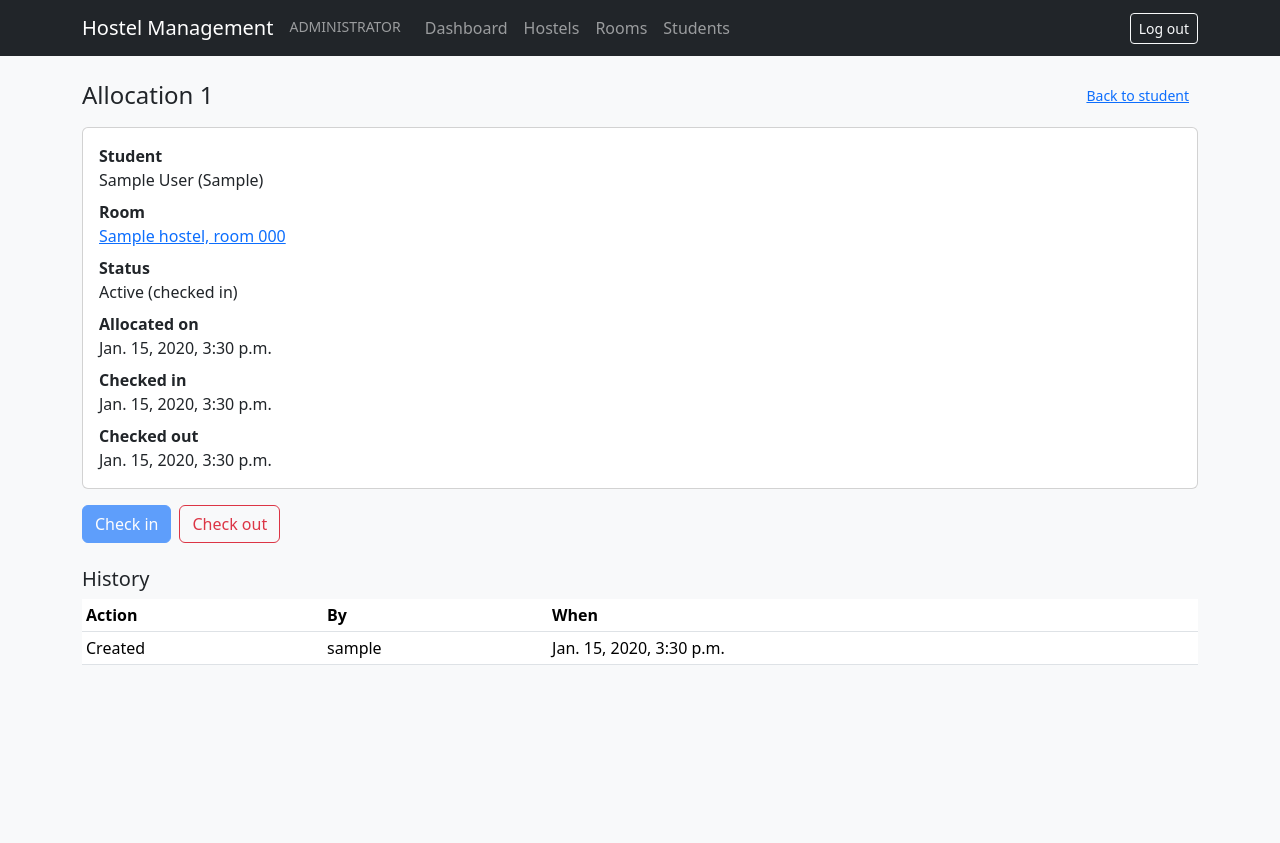
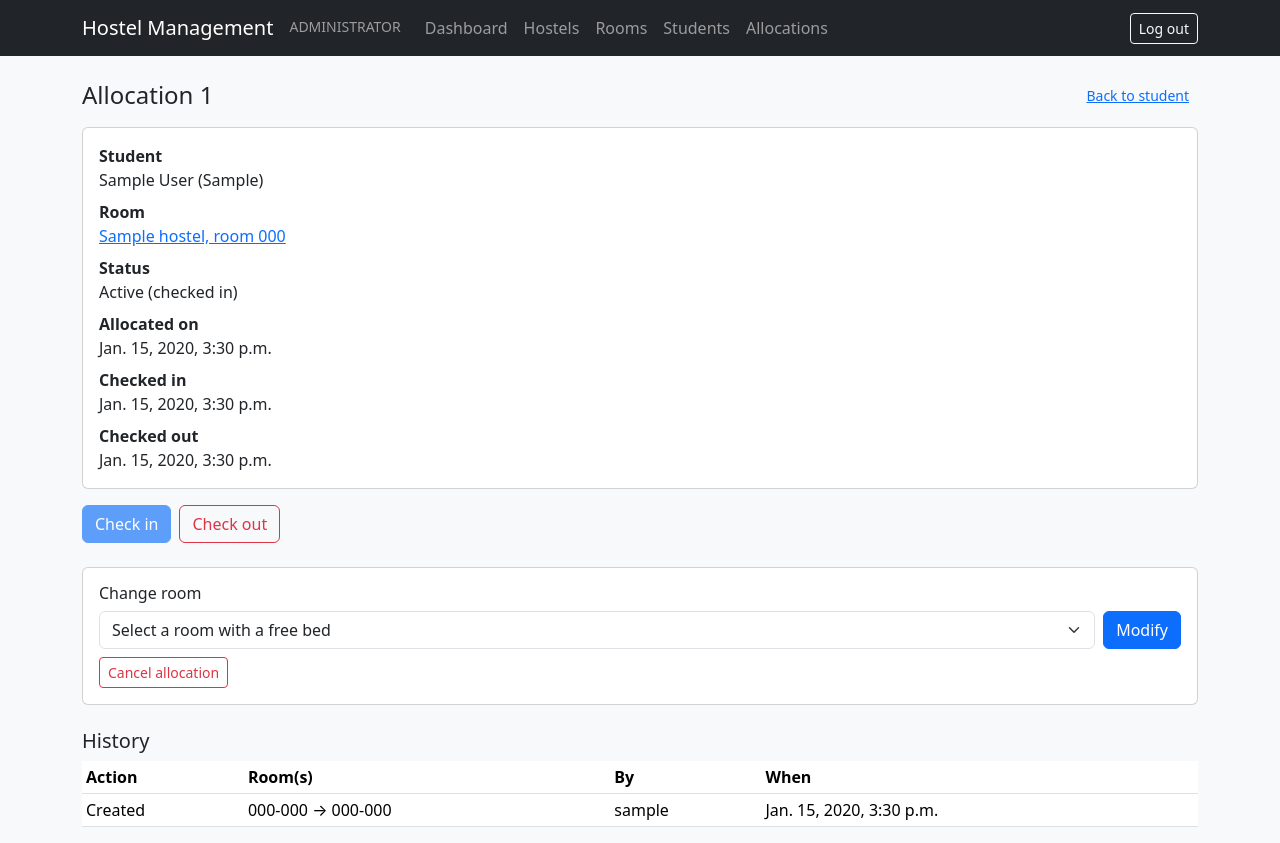
Before and after one commit to SoftwareEngineering-Mini-Project/Hostel_Management_System, a Django app: page /allocations/1/ in a window 1280 px wide. Before the commit the page ends 665 px from the top, so only its background shows below. Run offline with Django 5.2, Linux system fonts and the light colour scheme; a user stored in the database is signed in; tables that the repository leaves empty hold one stand-in row (values such as "Sample post").

Commit message:
Add room allocation, modify and cancel

```diff
--- a/allocations/models.py
+++ b/allocations/models.py
@@ -5,8 +5,9 @@
 class Allocation(models.Model):
     """A student's use of a bed in a room.
 
-    Only ACTIVE allocations occupy a bed (SAD glossary). Check-in / check-out (HMS-F-015, F-016) live in
-    allocations/services.py; allocate_room, modify, cancel (HMS-F-010..F-014) are not built here yet.
+    Only ACTIVE allocations occupy a bed (SAD glossary). Every change (allocate, modify, cancel, check-in,
+    check-out; HMS-F-010..F-016) goes through allocations/services.py so an AllocationHistory row is always written.
+    Allocations are never deleted (ADR-06): cancelling or completing only changes the status.
     """
 
     ACTIVE = "ACTIVE"
@@ -60,6 +61,13 @@
     performed_by = models.ForeignKey(
         settings.AUTH_USER_MODEL, on_delete=models.SET_NULL, null=True, related_name="+"
     )
+    # HMS-F-018: which room(s) the change involved. CREATED sets new_room, MODIFIED sets both, CANCELLED sets old_room.
+    old_room = models.ForeignKey(
+        "rooms.Room", on_delete=models.SET_NULL, null=True, blank=True, related_name="+"
+    )
+    new_room = models.ForeignKey(
+        "rooms.Room", on_delete=models.SET_NULL, null=True, blank=True, related_name="+"
+    )
     timestamp = models.DateTimeField(auto_now_add=True)
 
     class Meta:
@@ -68,3 +76,10 @@
 
     def __str__(self):
         return f"{self.allocation_id} {self.action} by {self.performed_by}"
+
+    def room_summary(self):
+        """Text for the history tables: 'old -> new' for a move, otherwise the room involved."""
+        if self.old_room and self.new_room:
+            return f"{self.old_room} \u2192 {self.new_room}"
+        room = self.new_room or self.old_room or self.allocation.room
+        return str(room)
--- a/allocations/urls.py
+++ b/allocations/urls.py
@@ -4,8 +4,14 @@
 
 app_name = "allocations"
 
+# "new/" and "history/" come before "<int:pk>/" so they are never read as an id.
 urlpatterns = [
+    path("", views.allocation_list, name="list"),
+    path("new/", views.allocation_create, name="create"),
+    path("history/", views.allocation_history, name="history"),
     path("<int:pk>/", views.allocation_detail, name="detail"),
+    path("<int:pk>/modify/", views.allocation_modify, name="modify"),
+    path("<int:pk>/cancel/", views.allocation_cancel, name="cancel"),
     path("<int:pk>/checkin/", views.allocation_check_in, name="checkin"),
     path("<int:pk>/checkout/", views.allocation_check_out, name="checkout"),
 ]
--- a/allocations/views.py
+++ b/allocations/views.py
@@ -1,11 +1,27 @@
 from django.contrib import messages
+from django.core.paginator import Paginator
+from django.db.models import F, Q
 from django.shortcuts import get_object_or_404, redirect, render
+from django.urls import reverse
 from django.views.decorators.http import require_POST
 
 from accounts.decorators import admin_required
+from rooms.models import Room
 
-from .models import Allocation
-from .services import InvalidStateError, check_in, check_out
+from .forms import AllocationForm
+from .models import Allocation, AllocationHistory
+from .services import (
+    AlreadyAllocatedError,
+    InvalidStateError,
+    RoomFullError,
+    allocate_room,
+    cancel_allocation,
+    check_in,
+    check_out,
+    modify_allocation,
+)
+
+PAGE_SIZE = 25
 
 
 def _get_allocation(pk):
@@ -13,17 +29,108 @@
 
 
 @admin_required
+def allocation_list(request):
+    """HMS-F-012: list allocations with student, room and status."""
+    allocations = Allocation.objects.select_related("student", "room__hostel").order_by("-created_at", "-id")
+    page = Paginator(allocations, PAGE_SIZE).get_page(request.GET.get("page"))
+    return render(request, "allocations/allocation_list.html", {"page": page})
+
+
+@admin_required
+def allocation_create(request):
+    """HMS-F-010 / F-011: allocate a room. A business error re-renders the form (200) and saves nothing."""
+    form = AllocationForm(request.POST or None)
+    if request.method == "POST" and form.is_valid():
+        try:
+            allocate_room(form.cleaned_data["student"], form.cleaned_data["room"], request.user)
+        except (RoomFullError, AlreadyAllocatedError) as error:
+            form.add_error(None, str(error))
+        else:
+            messages.success(request, "Room allocated successfully")
+            return redirect("allocations:list")
+    return render(
+        request,
+        "generic_form.html",
+        {"form": form, "title": "Allocate room", "cancel_url": reverse("allocations:list")},
+    )
+
+
+@admin_required
 def allocation_detail(request, pk):
-    """SAD 3.5: status and dates, with Check-in / Check-out enabled only when allowed."""
+    """SAD 3.5: status and dates, with Check-in / Check-out / Modify / Cancel enabled only when allowed."""
     allocation = _get_allocation(pk)
+    free_rooms = (
+        Room.objects.select_related("hostel")
+        .with_active_counts()
+        .filter(active_count__lt=F("capacity"))
+        .exclude(pk=allocation.room_id)
+    )
     return render(
         request,
         "allocations/allocation_detail.html",
         {
             "allocation": allocation,
             "student": getattr(allocation.student, "student", None),
-            "history": allocation.history.select_related("performed_by"),
+            "history": allocation.history.select_related("performed_by", "old_room__hostel", "new_room__hostel"),
+            "free_rooms": free_rooms,
         },
+    )
+
+
+@admin_required
+@require_POST
+def allocation_modify(request, pk):
+    """HMS-F-013: POST /allocations/<id>/modify/ with new_room moves the student to another room."""
+    allocation = _get_allocation(pk)
+    room_id = request.POST.get("new_room", "")
+    new_room = Room.objects.filter(pk=int(room_id)).first() if room_id.isdigit() else None
+    if new_room is None:
+        messages.error(request, "Select a room to move the student to")
+        return redirect("allocations:detail", pk=allocation.pk)
+    try:
+        modify_allocation(allocation, new_room, request.user)
+    except (InvalidStateError, RoomFullError) as error:
+        messages.error(request, str(error))
+    else:
+        messages.success(request, "Allocation updated successfully")
+    return redirect("allocations:detail", pk=allocation.pk)
+
+
+@admin_required
+def allocation_cancel(request, pk):
+    """HMS-F-014: GET shows a confirmation step, POST /allocations/<id>/cancel/ cancels."""
+    allocation = _get_allocation(pk)
+    if request.method != "POST":
+        return render(request, "allocations/cancel_confirm.html", {"allocation": allocation})
+    try:
+        cancel_allocation(allocation, request.user)
+    except InvalidStateError as error:
+        messages.error(request, str(error))
+    else:
+        messages.success(request, "Allocation cancelled")
+    return redirect("allocations:detail", pk=allocation.pk)
+
+
+@admin_required
+def allocation_history(request):
+    """HMS-F-018: the allocation history log, filterable by ?student=<user id> and ?room=<room id>."""
+    entries = AllocationHistory.objects.select_related(
+        "allocation__student", "allocation__room__hostel", "performed_by", "old_room__hostel", "new_room__hostel"
+    )
+    student_id = request.GET.get("student", "")
+    room_id = request.GET.get("room", "")
+    if student_id.isdigit():
+        entries = entries.filter(allocation__student_id=int(student_id))
+    if room_id.isdigit():
+        room = int(room_id)
+        entries = entries.filter(
+            Q(new_room_id=room) | Q(old_room_id=room) | Q(old_room__isnull=True, new_room__isnull=True, allocation__room_id=room)
+        )
+    page = Paginator(entries, PAGE_SIZE).get_page(request.GET.get("page"))
+    return render(
+        request,
+        "allocations/allocation_history.html",
+        {"page": page, "student_id": student_id, "room_id": room_id},
     )
 
 
--- a/templates/allocations/allocation_detail.html
+++ b/templates/allocations/allocation_detail.html
@@ -24,14 +24,30 @@
     <button class="btn btn-outline-danger" type="button" disabled>Check out</button>
   {% endif %}
 </div>
+<div class="card card-body bg-white mb-4">
+  <h2 class="h6">Change room</h2>
+  <form method="post" action="{% url 'allocations:modify' allocation.pk %}" class="d-flex gap-2 mb-2">
+    {% csrf_token %}
+    <select name="new_room" class="form-select" aria-label="New room" {% if allocation.status != 'ACTIVE' %}disabled{% endif %}>
+      <option value="">Select a room with a free bed</option>
+      {% for room in free_rooms %}<option value="{{ room.pk }}">{{ room.hostel.name }}, room {{ room.room_number }} ({{ room.available_capacity }} free)</option>{% endfor %}
+    </select>
+    <button class="btn btn-primary" type="submit" {% if allocation.status != 'ACTIVE' %}disabled{% endif %}>Modify</button>
+  </form>
+  {% if allocation.status == 'ACTIVE' %}
+    <div><a class="btn btn-outline-danger btn-sm" href="{% url 'allocations:cancel' allocation.pk %}">Cancel allocation</a></div>
+  {% else %}
+    <div><button class="btn btn-outline-danger btn-sm" type="button" disabled>Cancel allocation</button></div>
+  {% endif %}
+</div>
 <h2 class="h5">History</h2>
 <table class="table table-sm bg-white">
-  <thead><tr><th>Action</th><th>By</th><th>When</th></tr></thead>
+  <thead><tr><th>Action</th><th>Room(s)</th><th>By</th><th>When</th></tr></thead>
   <tbody>
   {% for entry in history %}
-    <tr><td>{{ entry.get_action_display }}</td><td>{{ entry.performed_by|default:"-" }}</td><td>{{ entry.timestamp }}</td></tr>
+    <tr><td>{{ entry.get_action_display }}</td><td>{{ entry.room_summary }}</td><td>{{ entry.performed_by|default:"-" }}</td><td>{{ entry.timestamp }}</td></tr>
   {% empty %}
-    <tr><td colspan="3" class="text-muted">No changes recorded yet.</td></tr>
+    <tr><td colspan="4" class="text-muted">No changes recorded yet.</td></tr>
   {% endfor %}
   </tbody>
 </table>
--- a/templates/base.html
+++ b/templates/base.html
@@ -18,6 +18,7 @@
         <a class="nav-link" href="{% url 'hostels:list' %}">Hostels</a>
         <a class="nav-link" href="{% url 'rooms:list' %}">Rooms</a>
         <a class="nav-link" href="{% url 'students:list' %}">Students</a>
+        <a class="nav-link" href="{% url 'allocations:list' %}">Allocations</a>
       {% else %}
         <span class="navbar-text text-uppercase small me-3">Student</span>
         <a class="nav-link" href="{% url 'students:my_profile' %}">My profile</a>
--- a/templates/students/_student_fields.html
+++ b/templates/students/_student_fields.html
@@ -7,5 +7,5 @@
   <dt>Department</dt><dd>{{ student.department }}</dd>
   <dt>Year of study</dt><dd>{{ student.year_of_study }}</dd>
   <dt>Room</dt>
-  <dd class="mb-0">{% if allocation %}{{ allocation.room.hostel.name }}, room {{ allocation.room.room_number }}{% if allocation.checked_in_on %} (checked in {{ allocation.checked_in_on|date:"d M Y" }}){% else %} (not checked in){% endif %}{% else %}No room allocated.{% endif %}</dd>
+  <dd class="mb-0">{% if allocation %}{{ allocation.room.hostel.name }}, room {{ allocation.room.room_number }}{% if allocation.checked_in_on %} (checked in {{ allocation.checked_in_on|date:"d M Y" }}){% else %} (not checked in){% endif %}{% else %}No room allocated yet{% endif %}</dd>
 </dl>
```
Also changed, not shown: allocations/forms.py (added, +45 -0 lines), allocations/services.py (+86 -0 lines), templates/allocations/allocation_history.html (added, +31 -0 lines), templates/allocations/allocation_list.html (added, +33 -0 lines), templates/allocations/cancel_confirm.html (added, +14 -0 lines), allocations/migrations/0003_history_rooms.py (added).
